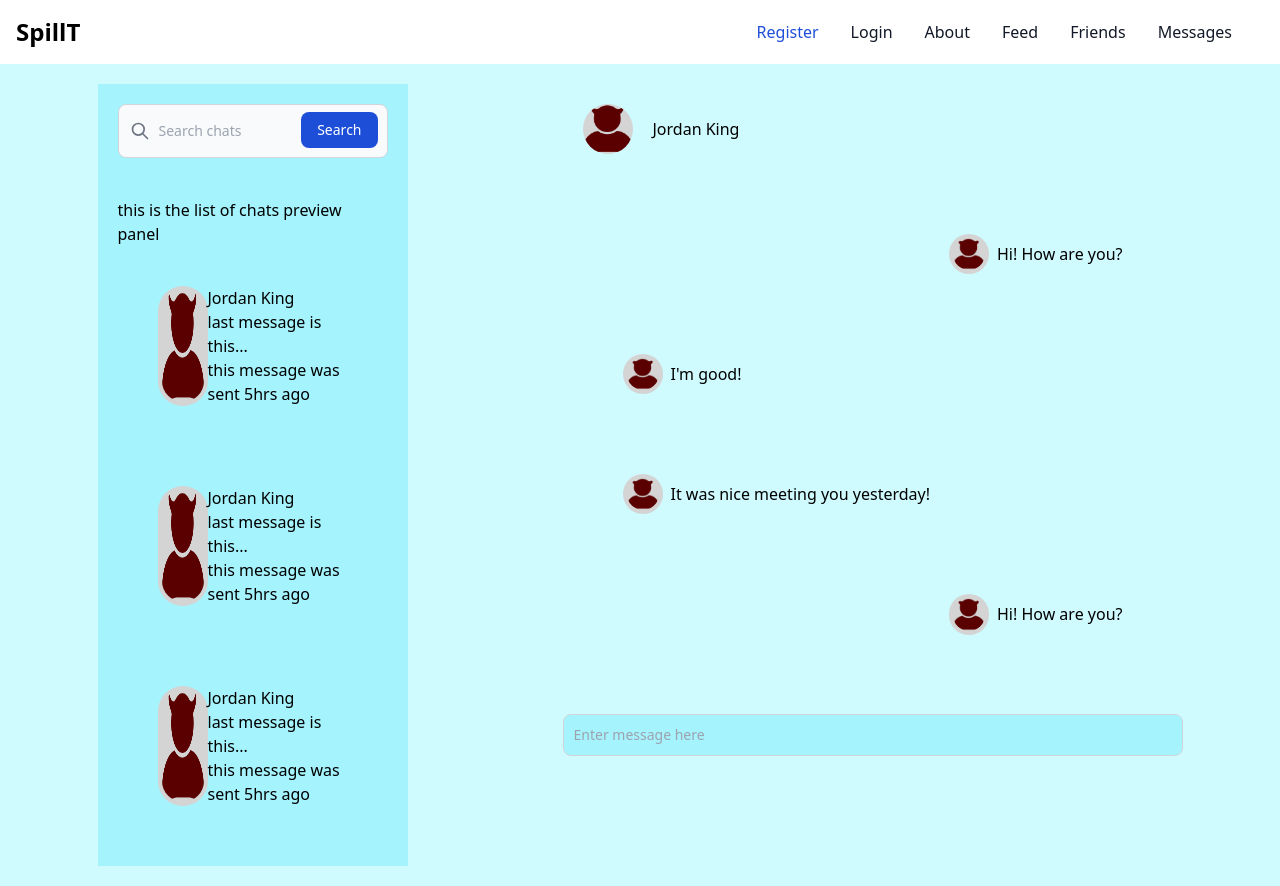
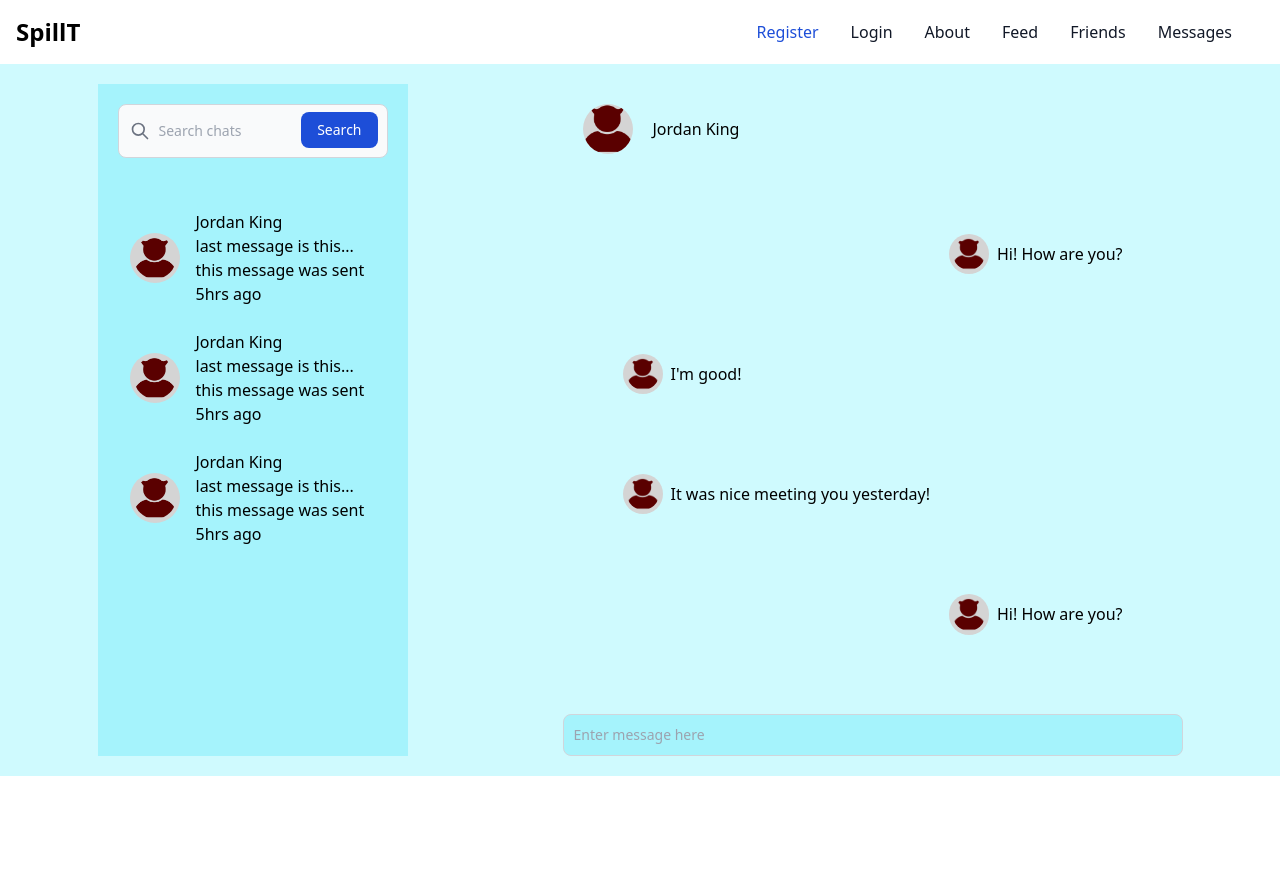
Before and after one commit to momoiyer/spillT, a Next.js app in the folder front-end/: page /messages in a window 1280 px wide. After the commit the page ends 800 px from the top, so only its background shows below. Built offline with nearby package versions, Linux system fonts and the light colour scheme.

Commit message:
update preview style

```diff
--- a/front-end/components/messages/ChatPreviewItem.tsx
+++ b/front-end/components/messages/ChatPreviewItem.tsx
@@ -2,12 +2,12 @@ import ProfilePicture from '../common/ProfilePicture';
 
 const ChatPreviewItem = () => {
   return (
-    <div className='flex flex-row p-10'>
+    <div className='flex items-center flex-row p-3 '>
       <ProfilePicture
         imageUrl='/profile.png'
         altText='Profile Picture'
       />
-      <div className=''>
+      <div className='ml-4'>
         <p>Jordan King</p>
         <p>last message is this...</p>
         <p>this message was sent 5hrs ago</p>
--- a/front-end/components/messages/ChatPreviewList.tsx
+++ b/front-end/components/messages/ChatPreviewList.tsx
@@ -3,7 +3,6 @@ import ChatPreviewItem from "./ChatPreviewItem";
 const ChatPreviewList = (props: chatProp) => {
   return (
     <div className={props.styleClass}>
-      <h1>this is the list of chats preview panel</h1>
       <ChatPreviewItem />
       <ChatPreviewItem />
       <ChatPreviewItem />
```
